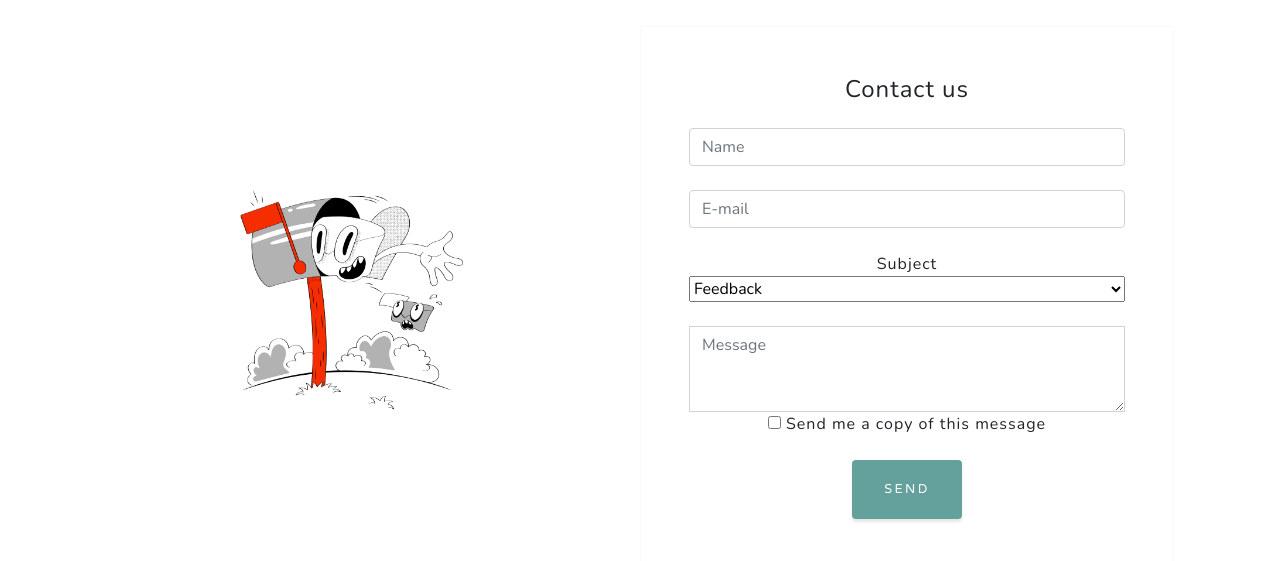
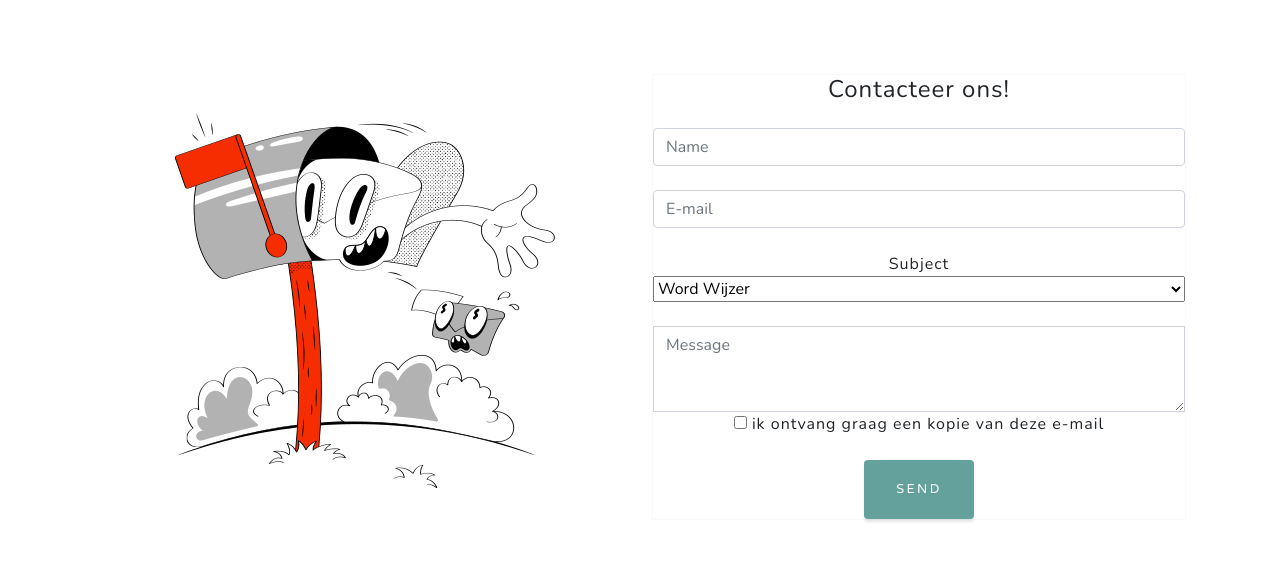
Before and after one commit to DmitriyKozl/studeerWijzer, a website: page contact.html in a window 1280 px wide. Shown: the part 103-664 px from the top of the page. Drawn offline with nearby package versions, Linux system fonts and the light colour scheme.

Commit message:
fixing flex wrap contact page

```diff
--- a/contact.html
+++ b/contact.html
@@ -29,7 +29,7 @@
   </head>
   <body id="page-top">
     <!-- Navigation-->
-    <nav class="navbar navbar-expand-md navbar-light fixed-top" id="mainNav">
+    <nav class="navbar   navbar-expand-md navbar-light fixed-top" id="mainNav">
       <div class="container px-4 px-lg-5">
         <a class="navbar-brand" href="/">
           <img src="" class="brand" id="logo" alt="..." />
@@ -48,21 +48,15 @@
             <span class="navbar-toggler-icon second"></span>
           </div>
         </button>
-        <div class="navbar-collapse" id="navbarResponsive">
+        <div class="navbar-collapse collapse" id="navbarResponsive">
           <ul class="navbar-nav ms-auto">
+
+
             <li class="nav-item">
               <a class="nav-link" href="/about.html">Wie zijn wij?</a>
             </li>
             <li class="nav-item dropdown">
-              <a
-                class="nav-link dropdown-toggle"
-                data-bs-toggle="dropdown"
-                href="#"
-                role="button"
-                aria-haspopup="true"
-                aria-expanded="false"
-                >Diensten</a
-              >
+              <a class="nav-link dropdown-toggle"  data-bs-toggle="dropdown" href="#" role="button" aria-haspopup="true" aria-expanded="false">Diensten</a>
               <div class="dropdown-menu">
                 <a class="dropdown-item" href="#">Wijzere Studenten</a>
                 <a class="dropdown-item" href="#">studeerWIJZER worden</a>
@@ -70,7 +64,9 @@
             </li>
 
             <li class="nav-item">
-              <a class="nav-link" href="">WIJZERE studenten</a>
+              <a class="nav-link" href=""
+                >WIJZERE studenten</a
+              >
             </li>
             <li class="nav-item">
               <a class="nav-link" href="contact.html">Contact</a>
@@ -80,18 +76,16 @@
       </div>
     </nav>
     <!-- Default form contact -->
-    <div class="container m-auto h-100">
+    <div class="container d-flex justify-content-center align-items-center m-auto h-100">
       <div
-        class="row w-100 h-100 d-flex justify-content-center align-items-center"
+        class="row w-100 m-auto  d-flex justify-content-center align-items-center"
       >
-        <div class="col-6 d-flex justify-content-center align-items-center">
-          <div class="col-xl-6 col-md-8 text-center">
+        <div class="col-12  col-lg-6 d-flex justify-content-center align-items-center">
             <img src="assets/img/contact.png" class="img-fluid" alt="..." />
-          </div>
         </div>
-        <div class="col-6">
-          <form class="text-center border border-light p-5" action="#!">
-            <p class="h4 mb-4">Contact us</p>
+        <div class="col-12 col-lg-6">
+          <form class="text-center border border-light" action="#!">
+            <p class="h4 mb-4">Contacteer ons!</p>
 
             <!-- Name -->
             <input
@@ -113,10 +107,9 @@
             <label>Subject</label>
             <select class="browser-default w-100 custom-select mb-4">
               <option value="" disabled>Choose option</option>
-              <option value="1" selected>Feedback</option>
-              <option value="2">Report a bug</option>
-              <option value="3">Feature request</option>
-              <option value="4">Feature request</option>
+              <option value="1" selected>Word Wijzer</option>
+              <option value="2">Word studeerWIJZER</option>
+
             </select>
 
             <!-- Message -->
@@ -137,7 +130,7 @@
                 id="defaultContactFormCopy"
               />
               <label class="custom-control-label" for="defaultContactFormCopy"
-                >Send me a copy of this message</label
+                >ik ontvang graag een kopie van deze e-mail</label
               >
             </div>
 
```
Also changed, not shown: about.html (+8 -8 lines).
